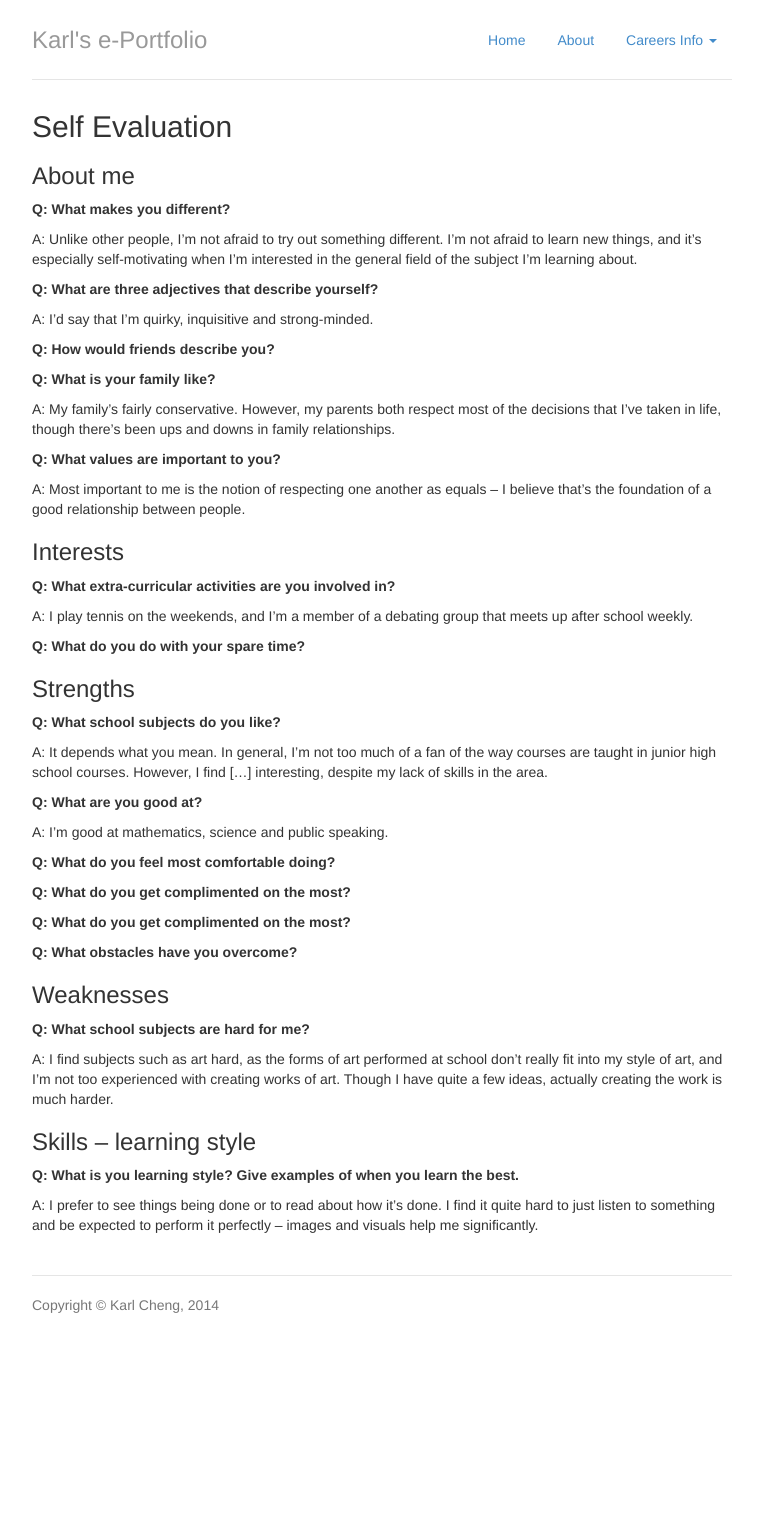
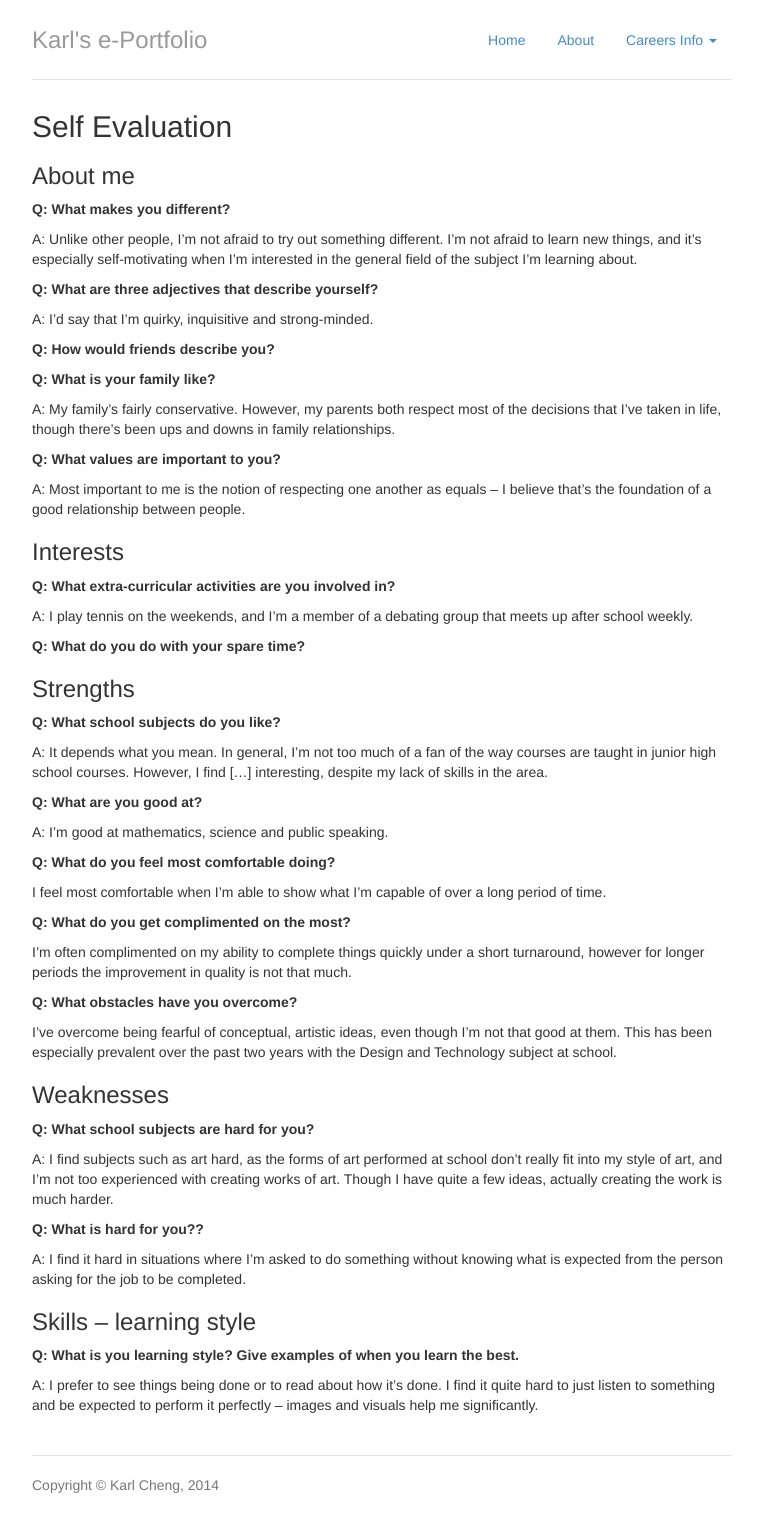
Before and after one commit to Qantas94Heavy/qantas94heavy.github.io, a Jekyll site: the page built from selfevaluation.md, in a window 1280 px wide. Shown: the whole page, without its empty margins (258-1021 px from the left). Built offline with Jekyll 4.4.1, drawn with Linux system fonts in a browser that asks for light colours; before the commit the page ends 1345 px from its top, so only the background shows below that.

Commit message:
Add more self-evaluation

```diff
--- a/selfevaluation.md
+++ b/selfevaluation.md
@@ -44,17 +44,25 @@ A: I'm good at mathematics, science and public speaking.
 
 **Q: What do you feel most comfortable doing?**
 
-**Q: What do you get complimented on the most?**
+I feel most comfortable when I'm able to show what I'm capable of over a long period of time.
 
 **Q: What do you get complimented on the most?**
 
+I'm often complimented on my ability to complete things quickly under a short turnaround, however for longer periods the improvement in quality is not that much.
+
 **Q: What obstacles have you overcome?**
+
+I've overcome being fearful of conceptual, artistic ideas, even though I'm not that good at them. This has been especially prevalent over the past two years with the Design and Technology subject at school.
 
 ### Weaknesses
 
-**Q: What school subjects are hard for me?**
+**Q: What school subjects are hard for you?**
 
 A: I find subjects such as art hard, as the forms of art performed at school don't really fit into my style of art, and I'm not too experienced with creating works of art. Though I have quite a few ideas, actually creating the work is much harder.
+
+**Q: What is hard for you??**
+
+A: I find it hard in situations where I'm asked to do something without knowing what is expected from the person asking for the job to be completed.
 
 ### Skills – learning style
 
@@ -63,12 +71,8 @@ A: I find subjects such as art hard, as the forms of art performed at school don
 A: I prefer to see things being done or to read about how it's done. I find it quite hard to just listen to something and be expected to perform it perfectly -- images and visuals help me significantly.
 
 
-
-
 <!--
 
-What don't I like to do?
-What is hard for me?
 Accomplishments
 What accomplishments am I most proud of?
 What have I learned from my accomplishments?
```
